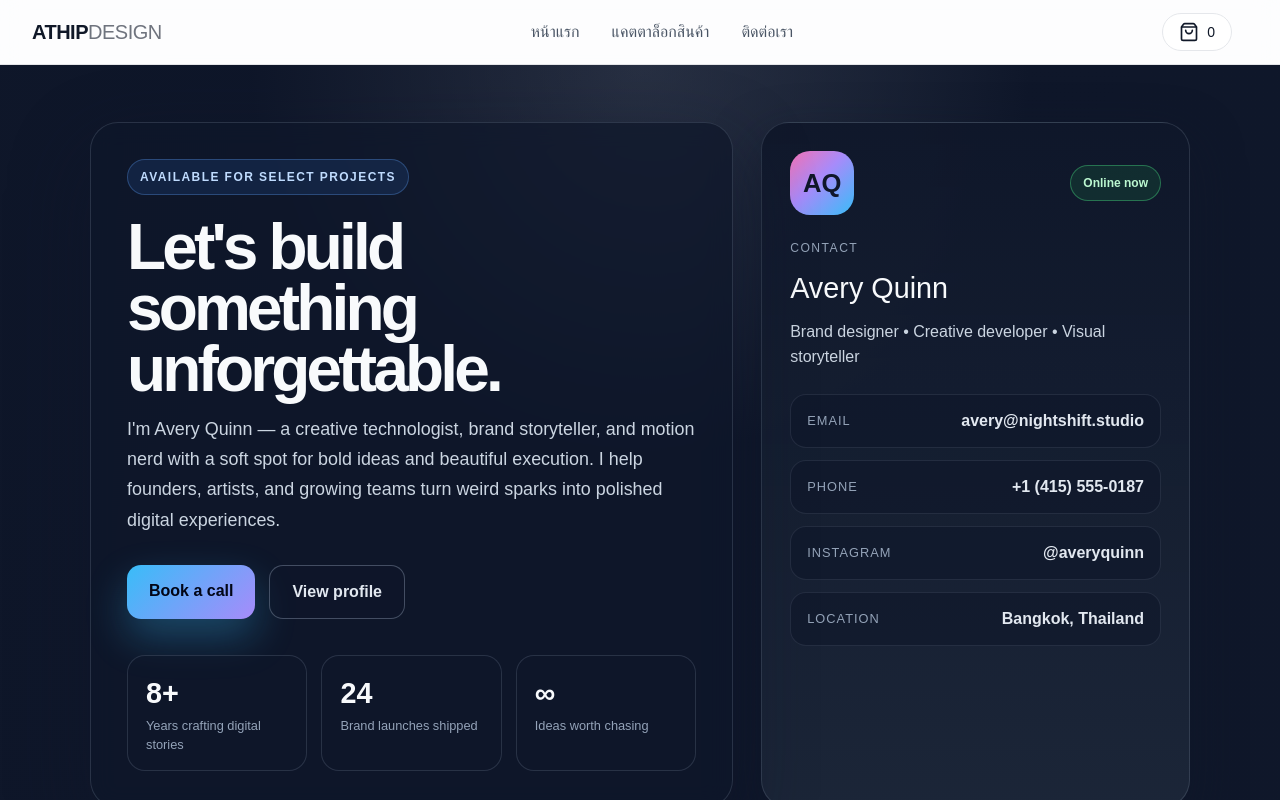
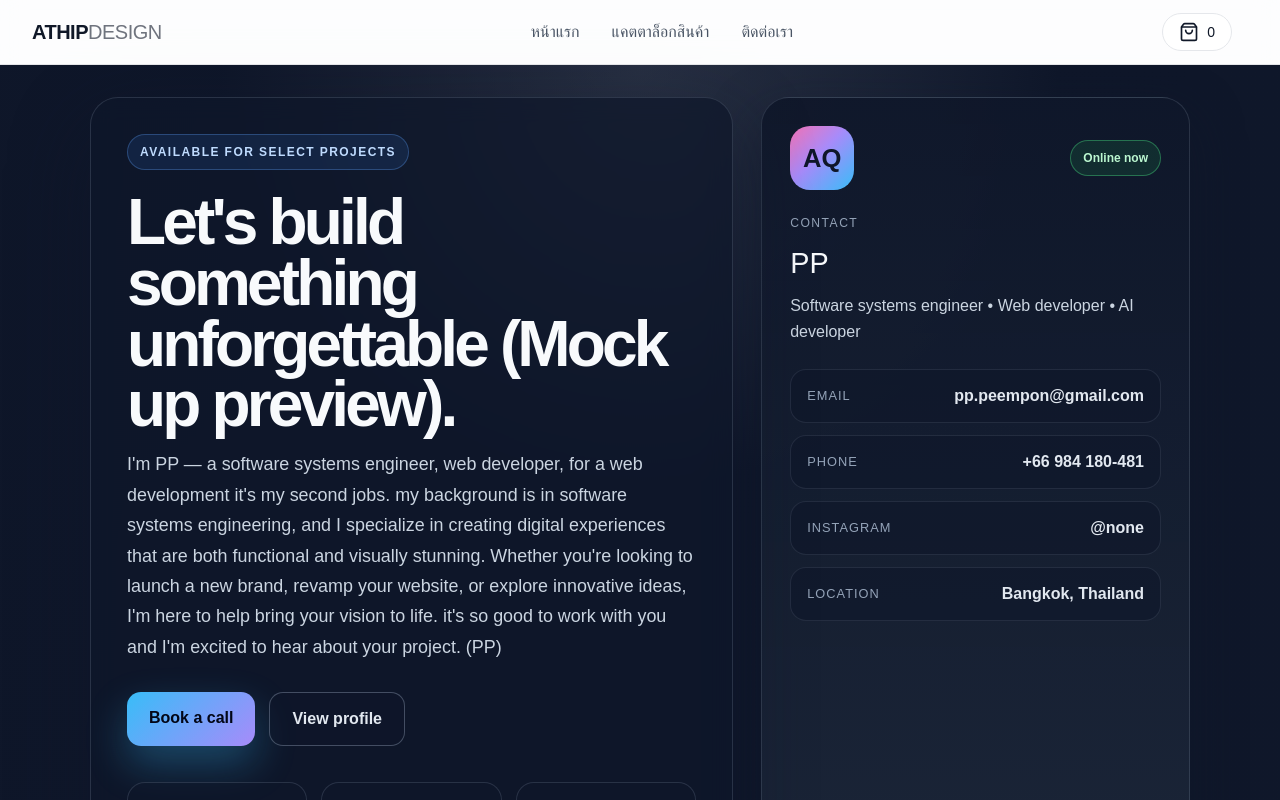
Before and after one commit to PPN-peem/Athip-web, a Next.js app: page /contact-us in a window 1280 px wide. Shown: the top 800 px of the page. Built offline with nearby package versions, Linux system fonts and the light colour scheme; a web font is replaced by a local one.

Commit message:
contact update

```diff
--- a/app/contact-us/page.tsx
+++ b/app/contact-us/page.tsx
@@ -1,8 +1,8 @@
 export default function Page() {
   const details = [
-    { label: "Email", value: "avery@nightshift.studio", href: "mailto:avery@nightshift.studio" },
-    { label: "Phone", value: "+1 (415) 555-0187", href: "tel:+14155550187" },
-    { label: "Instagram", value: "@averyquinn", href: "https://instagram.com/averyquinn" },
+    { label: "Email", value: "pp.peempon@gmail.com", href: "mailto:pp.peempon@gmail.com" },
+    { label: "Phone", value: "+66 984 180-481", href: "tel:+66984180481" },
+    { label: "Instagram", value: "@none", href: "https://instagram.com/averyquinn" },
     { label: "Location", value: "Bangkok, Thailand", href: "https://maps.google.com/?q=Bangkok+Thailand" },
   ];
 
@@ -68,7 +68,7 @@ export default function Page() {
               color: "#f8fafc",
             }}
           >
-            Let&apos;s build something unforgettable.
+            Let&apos;s build something unforgettable (Mock up preview).
           </h1>
 
           <p
@@ -80,9 +80,11 @@ export default function Page() {
               color: "#cbd5e1",
             }}
           >
-            I&apos;m Avery Quinn — a creative technologist, brand storyteller, and motion nerd with
-            a soft spot for bold ideas and beautiful execution. I help founders, artists, and
-            growing teams turn weird sparks into polished digital experiences.
+            I&apos;m PP — a software systems engineer, web developer,  for a web development it's my second jobs.
+            my background is in software systems engineering, and I specialize in creating digital experiences that are both functional and visually stunning.
+             Whether you&apos;re looking to launch a new brand, revamp your website, or explore innovative ideas,
+            I&apos;m here to help bring your vision to life. it's so good to work with you and I&apos;m excited to hear about your project.
+            (PP)
           </p>
 
           <div
@@ -94,7 +96,7 @@ export default function Page() {
             }}
           >
             <a
-              href="mailto:avery@nightshift.studio"
+              href="mailto:pp.peempon@gmail.com"
               style={{
                 textDecoration: "none",
                 padding: "14px 22px",
@@ -134,8 +136,8 @@ export default function Page() {
             }}
           >
             {[
-              ["8+", "Years crafting digital stories"],
-              ["24", "Brand launches shipped"],
+              ["2+", "Years web development experience"],
+              ["4", "Projects completed"],
               ["∞", "Ideas worth chasing"],
             ].map(([value, label]) => (
               <div
@@ -208,9 +210,9 @@ export default function Page() {
             <div style={{ fontSize: "0.76rem", letterSpacing: "0.12em", textTransform: "uppercase", color: "#94a3b8" }}>
               Contact
             </div>
-            <h2 style={{ margin: "10px 0 0", color: "#f8fafc", fontSize: "1.8rem" }}>Avery Quinn</h2>
+            <h2 style={{ margin: "10px 0 0", color: "#f8fafc", fontSize: "1.8rem" }}>PP</h2>
             <p style={{ margin: "8px 0 0", color: "#cbd5e1", lineHeight: 1.6 }}>
-              Brand designer • Creative developer • Visual storyteller
+              Software systems engineer • Web developer • AI developer
             </p>
           </div>
 
```
